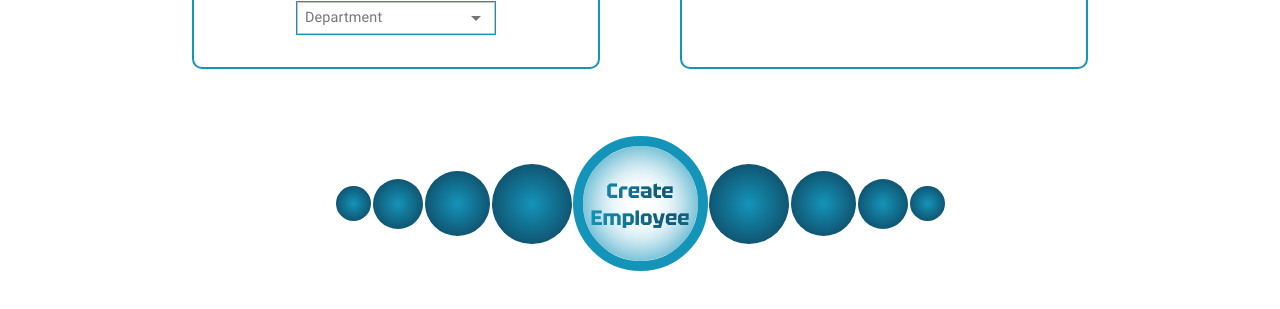
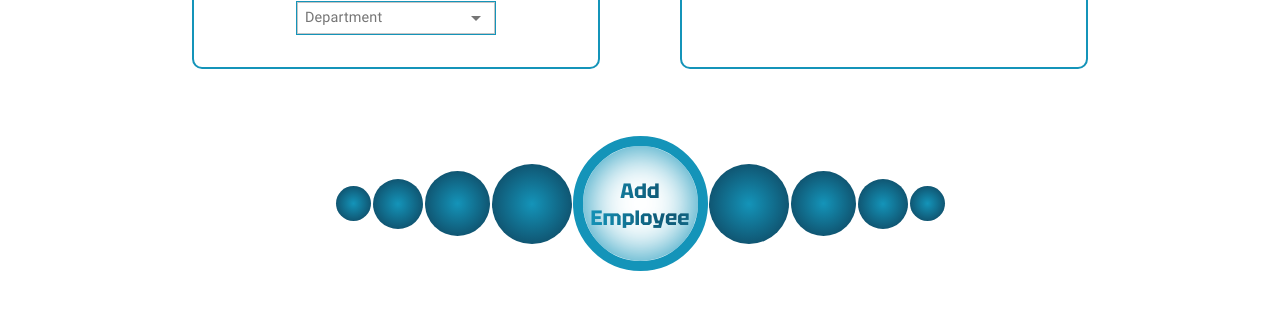
Before and after one commit to Git-EJ/OC_P14, a React (Vite) app: page /employee-create in a window 1280 px wide. Shown: the part 555-864 px from the top of the page. Built offline with nearby package versions, Linux system fonts and the light colour scheme.

Commit message:
spheresButton comp.

```diff
--- /dev/null
+++ b/src/molecules/SpheresButton.jsx
@@ -0,0 +1,23 @@
+import PropTypes from "prop-types";
+import SphereLine from "../atoms/SphereLine";
+
+
+const SpheresButton = ({ type, className, onClick, text }) => {
+
+  return (
+    <div className="spheres-button_container">
+      <SphereLine />
+      <button type={type} className={className} onClick={onClick} >{text}</button>
+      <SphereLine rotation={'east'} />
+    </div>
+  )
+};
+
+export default SpheresButton;
+
+SpheresButton.propTypes = {
+  type: PropTypes.string,
+  className: PropTypes.string,
+  onClick: PropTypes.func,
+  text: PropTypes.string,
+};
--- a/src/organisms/CreateEmployeeForm.jsx
+++ b/src/organisms/CreateEmployeeForm.jsx
@@ -1,7 +1,7 @@
 import React, { useState } from "react";
 import SelectField from "../atoms/SelectField";
 import Modal from '../atoms/Modal';
-import SphereLine from "../atoms/SphereLine";
+import SpheresButton from "../molecules/SpheresButton";
 
 const CreateEmployeeForm = () => {
 
@@ -145,11 +145,8 @@ const CreateEmployeeForm = () => {
             })}
           </div>
 
-          <div className="form_submit_container">
-            <SphereLine />
-            <button type="submit" className="form_submit_button" onClick={createEmployee} >Create Employee</button>
-            <SphereLine rotation={'east'} />
-          </div>
+          <SpheresButton type="submit" className="spheres-button_button" onClick={createEmployee} text="Add Employee" />
+
 
         </form>
       </main>
--- a/src/organisms/CurrentEmployees.jsx
+++ b/src/organisms/CurrentEmployees.jsx
@@ -1,7 +1,7 @@
 import { useNavigate } from "react-router-dom";
-import SphereLine from "../atoms/SphereLine";
 import CaretUp from "../assets/icons/Caret_up";
 import CaretDown from "../assets/icons/Caret_down";
+import SpheresButton from "../molecules/SpheresButton";
 
 const CurrentEmployees = () => {
 
@@ -151,13 +151,7 @@ const CurrentEmployees = () => {
           </div>
 
           {/* TODO delete employee with checkbox and button delete*/}
-          {/* TODO component for this button props type className onclick text value */}
-
-          <div className="form_submit_container">
-            <SphereLine />
-            <button type="submit" className="form_submit_button" onClick={addEmployeeLink} >Add Employee</button>
-            <SphereLine rotation={'east'} />
-          </div>
+          <SpheresButton type="submit" className="spheres-button_button" onClick={addEmployeeLink} text="Add Employee" />
 
 
         </div>
--- a/src/styles/css/index.css
+++ b/src/styles/css/index.css
@@ -396,6 +396,36 @@ body ::-webkit-scrollbar {
   background: radial-gradient(circle at center, #1494B9 0%, #0E3C55 100%);
 }
 
+.spheres-button_container {
+  display: flex;
+  justify-content: center;
+  align-items: center;
+  width: fit-content;
+  height: fit-content;
+  margin-top: 1rem;
+  background: #fff;
+}
+.spheres-button_button {
+  background: linear-gradient(to right, #1494B9, #0E3C55);
+  -webkit-background-clip: text;
+  background-clip: text;
+  color: transparent;
+  width: 135px;
+  height: 135px;
+  font-family: "Tektur_Bold", sans-serif;
+  font-size: 1.3rem;
+  border: 10px solid #1494B9;
+  border-radius: 50%;
+  cursor: pointer;
+  transition: all 0.2s ease-in-out;
+  box-shadow: inset 0 0 40px #1494B9;
+}
+.spheres-button_button:hover {
+  border: 9px solid #1494B9;
+  transform: translateY(6px) scale(0.98);
+  box-shadow: inset 0 0 40px #1494B9, 0 0 8px 3px rgba(48, 47, 47, 0.37);
+}
+
 .header_wrapper {
   display: flex;
   justify-content: center;
@@ -643,38 +673,9 @@ body ::-webkit-scrollbar {
   background-clip: text;
   color: transparent;
 }
-.form_submit_container {
-  display: flex;
-  justify-content: center;
-  align-items: center;
-  width: fit-content;
-  height: fit-content;
-  margin-top: 1rem;
-  background: #fff;
-}
-.form_submit_button {
-  background: linear-gradient(to right, #1494B9, #0E3C55);
-  -webkit-background-clip: text;
-  background-clip: text;
-  color: transparent;
-  width: 135px;
-  height: 135px;
-  font-family: "Tektur_Bold", sans-serif;
-  font-size: 1.3rem;
-  border: 10px solid #1494B9;
-  border-radius: 50%;
-  cursor: pointer;
-  transition: all 0.2s ease-in-out;
-  box-shadow: inset 0 0 40px #1494B9;
-}
-.form_submit_button:hover {
-  border: 9px solid #1494B9;
-  transform: translateY(6px) scale(0.98);
-  box-shadow: inset 0 0 40px #1494B9, 0 0 8px 3px rgba(48, 47, 47, 0.37);
-}
 
 .current-employees_page-title {
-  margin-bottom: 1rem;
+  margin: 1.5rem 0 3rem 0;
   font-family: "Tektur_Bold", sans-serif;
   font-size: 2.5rem;
   background: linear-gradient(to right, #1494B9, #0E3C55);
--- a/src/styles/scss/components/createemployeeform.scss
+++ b/src/styles/scss/components/createemployeeform.scss
@@ -61,34 +61,4 @@
       @include gradient_text($secondary_linear-gradient);
     }
   }
-
-  &_submit {
-
-    &_container {
-      @include flex_center;
-      width: fit-content;
-      height: fit-content;
-      margin-top: 1rem;
-      background: #fff;
-    }
-
-    &_button {
-      @include gradient_text($secondary_linear-gradient);
-      width: 135px;
-      height: 135px;
-      font-family: 'Tektur_Bold', sans-serif;
-      font-size: 1.3rem;
-      border: 10px solid $primary-color;
-      border-radius: 50%;
-      cursor: pointer;
-      transition: all 0.2s ease-in-out;
-      box-shadow: inset 0 0 40px $primary-color;
-
-      &:hover {
-        border: 9px solid $primary-color;
-        transform: translateY(6px) scale(0.98);
-        box-shadow: inset 0 0 40px $primary-color, 0 0 8px 3px (rgba(48, 47, 47, 0.37));
-      }
-    }
-  }
 }
--- a/src/styles/scss/components/currentemployee.scss
+++ b/src/styles/scss/components/currentemployee.scss
@@ -1,7 +1,7 @@
 .current-employees {
 
   &_page-title {
-    margin-bottom: 1rem;
+    margin: 1.5rem 0 3rem 0;
     font-family: 'Tektur_Bold', sans-serif;
     font-size: 2.5rem;
     @include gradient_text($secondary_linear-gradient);
--- /dev/null
+++ b/src/styles/scss/components/spheresbutton.scss
@@ -0,0 +1,29 @@
+.spheres-button {
+
+  &_container {
+    @include flex_center;
+    width: fit-content;
+    height: fit-content;
+    margin-top: 1rem;
+    background: #fff;
+  }
+
+  &_button {
+    @include gradient_text($secondary_linear-gradient);
+    width: 135px;
+    height: 135px;
+    font-family: 'Tektur_Bold', sans-serif;
+    font-size: 1.3rem;
+    border: 10px solid $primary-color;
+    border-radius: 50%;
+    cursor: pointer;
+    transition: all 0.2s ease-in-out;
+    box-shadow: inset 0 0 40px $primary-color;
+
+    &:hover {
+      border: 9px solid $primary-color;
+      transform: translateY(6px) scale(0.98);
+      box-shadow: inset 0 0 40px $primary-color, 0 0 8px 3px (rgba(48, 47, 47, 0.37));
+    }
+  }
+}
--- a/src/styles/scss/index.scss
+++ b/src/styles/scss/index.scss
@@ -7,6 +7,7 @@
 @import './base/__all.scss';
 @import './components/sphereline.scss';
 @import './components/spherepyramid.scss';
+@import './components/spheresbutton.scss';
 @import './components/header.scss';
 @import './components/selectfield.scss';
 @import './components/modal.scss';
```
Also changed, not shown: 1 other file (tests, documents, lock files or other folders).
